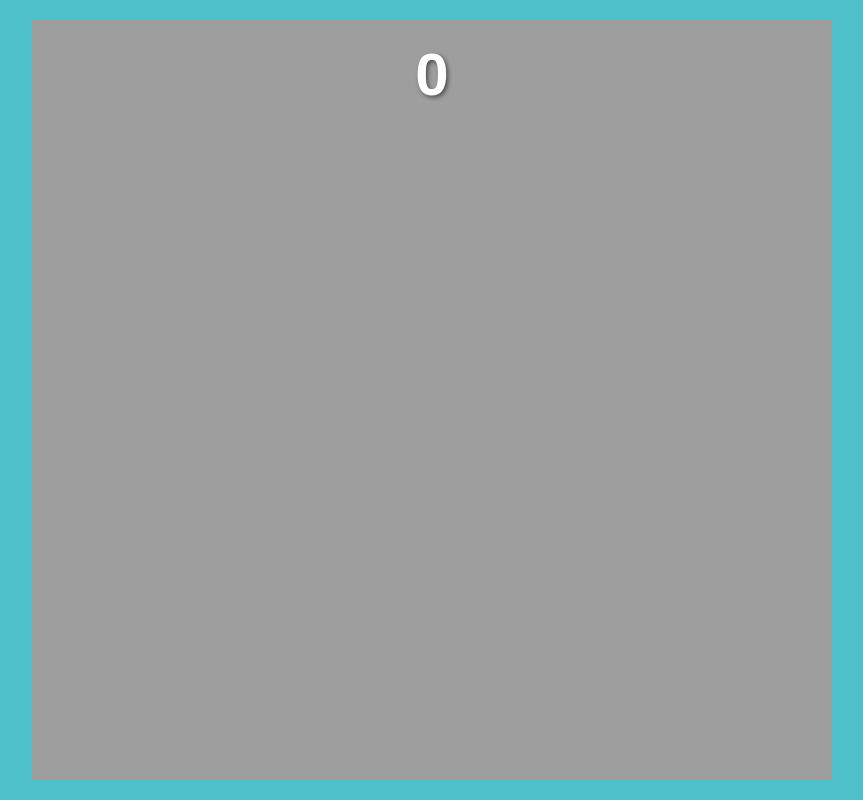
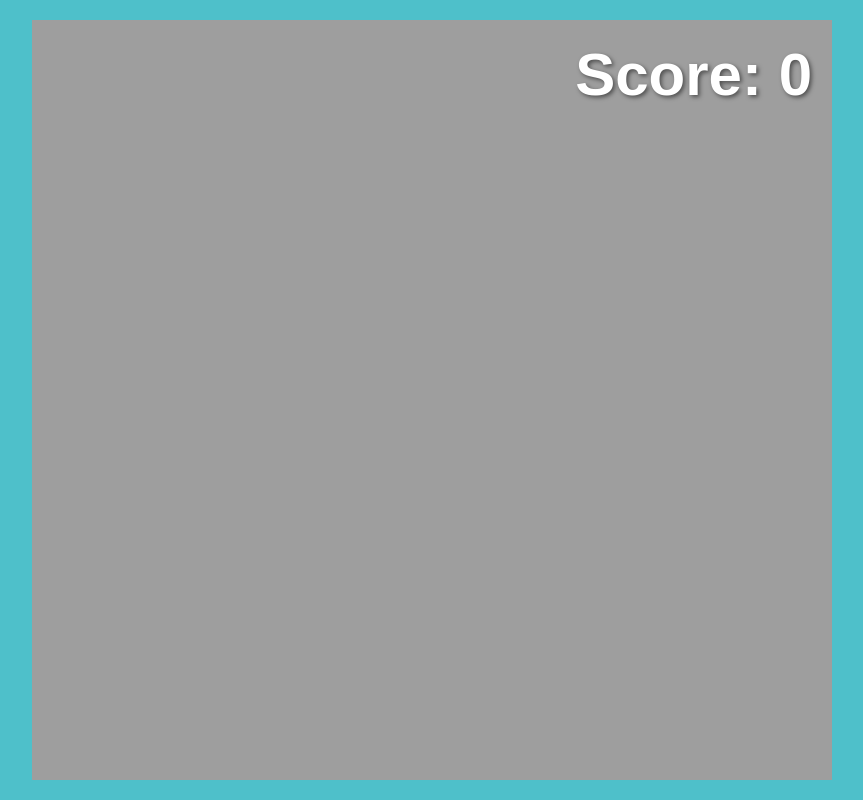
Before and after one commit to JustEnjoyCoding/FlapingBird, a plain HTML site: page flappybird.html in a window 1280 px wide. Both pictures are taken after a click on the button "Start Game". Shown: the whole page, without its empty margins (208-1071 px from the left). Drawn offline with Linux system fonts and the light colour scheme.

Commit message:
Changed score position to rightmost top corner

```diff
--- a/flappybird.html
+++ b/flappybird.html
@@ -9,8 +9,16 @@
             background: #4ec0ca; font-family: 'Arial Rounded MT Bold', Arial, sans-serif; touch-action: manipulation; overflow: hidden; }
         #game-container { position: relative; width: 800px; height: 1000px; max-width: 95%; max-height: 95vh; }
         #game-canvas { width: 100%; height: 100%; }
-        #score-display { position: absolute; top: 20px; left: 50%; transform: translateX(-50%); color: white;
-            font-size: 60px; font-weight: bold; text-shadow: 2px 2px 4px rgba(0,0,0,0.5); z-index: 2; }
+        #score-display {
+            position: absolute;
+            top: 20px;
+            right: 20px;
+            color: white;
+            font-size: 60px;
+            font-weight: bold;
+            text-shadow: 2px 2px 4px rgba(0,0,0,0.5);
+            z-index: 2;
+        }
         #game-over { position: absolute; top: 50%; left: 50%; transform: translate(-50%, -50%); background: rgba(0,0,0,0.9);
             padding: 30px; border-radius: 20px; color: white; text-align: center; display: none; z-index: 3;
             box-shadow: 0 0 30px rgba(0,0,0,0.5); }
@@ -31,7 +39,7 @@
             <h1>Flappy Bird Pro</h1>
             <button onclick="startGame()">Start Game</button>
         </div>
-        <div id="score-display">0</div>
+        <div id="score-display">Score: 0</div>
         <div id="countdown">3</div>
         <div id="pause-menu">
             <button onclick="resumeGame()">Resume</button>
@@ -69,7 +77,7 @@
                 velocity: 0,
                 gravity: 0.5,
                 jump: -12,
-                size: 90,
+                size: 100, // Changed from 90 to 100
                 rotation: 0
             },
             pipes: [],
@@ -212,7 +220,7 @@
             gameState.pipes = [];
             gameState.score = 0;
             gameState.particles = [];
-            scoreDisplay.textContent = '0';
+            scoreDisplay.textContent = 'Score: 0';
             gameOverScreen.style.display = 'none';
             pauseMenu.style.display = 'none';
 
@@ -299,7 +307,7 @@
                 if (!pipe.scored && pipe.x + gameState.pipeWidth < gameState.bird.x) {
                     pipe.scored = true;
                     gameState.score++;
-                    scoreDisplay.textContent = gameState.score;
+                    scoreDisplay.textContent = `Score: ${gameState.score}`;
                     playPoint();
                 }
             });
```
